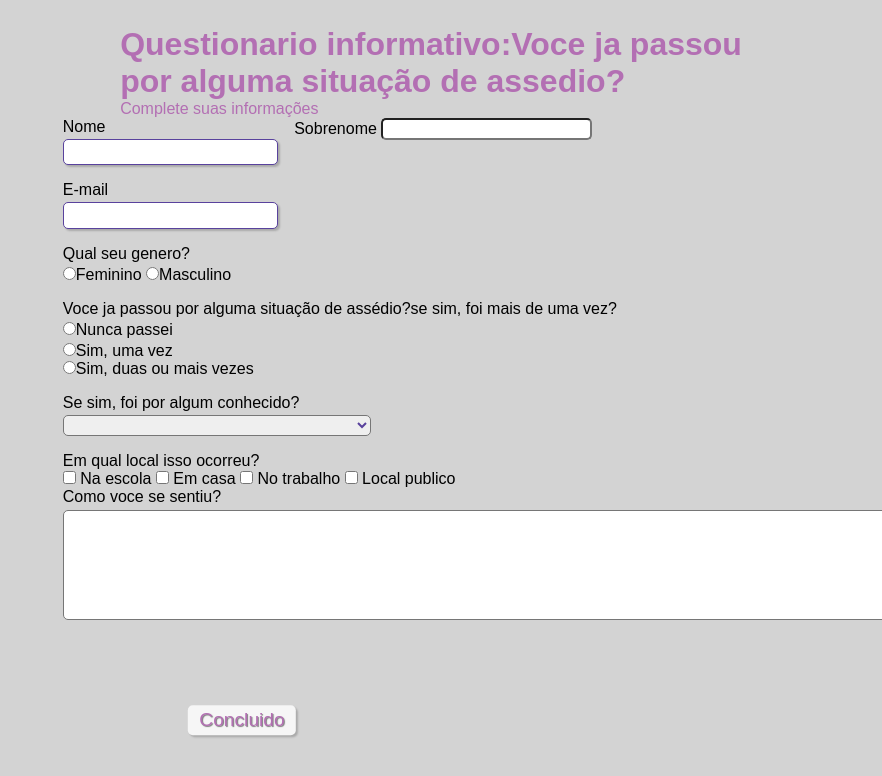
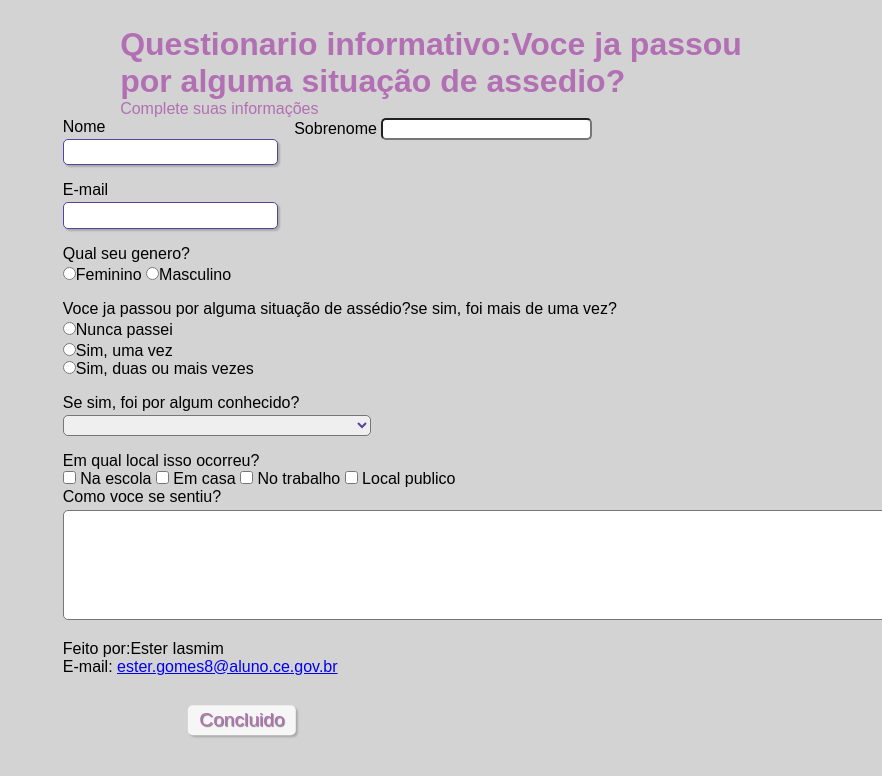
Before and after one commit to SousaEster/formulario_html_css, a plain HTML site: page index.html in a window 1280 px wide. Shown: the top 776 px of the page, without its empty margins (398-1280 px from the left). Drawn offline with Linux system fonts and the light colour scheme.

Commit message:
Update index.html

```diff
--- a/index.html
+++ b/index.html
@@ -71,6 +71,10 @@
             <textarea name="sentimentos" id="sentimentos" rows="6" style="width: 26cm;"></textarea>
         </div>
         <button type="submit" class="botao">Concluido</button>
+    <footer>
+  <p > Feito por:Ester Iasmim </p>
+ <P >E-mail: <a href="mailto:ester.gomes8@aluno.ce.gov.br "  >ester.gomes8@aluno.ce.gov.br</a> </P>
+ </footer>
 </form>
 </main>
 </div>
```
